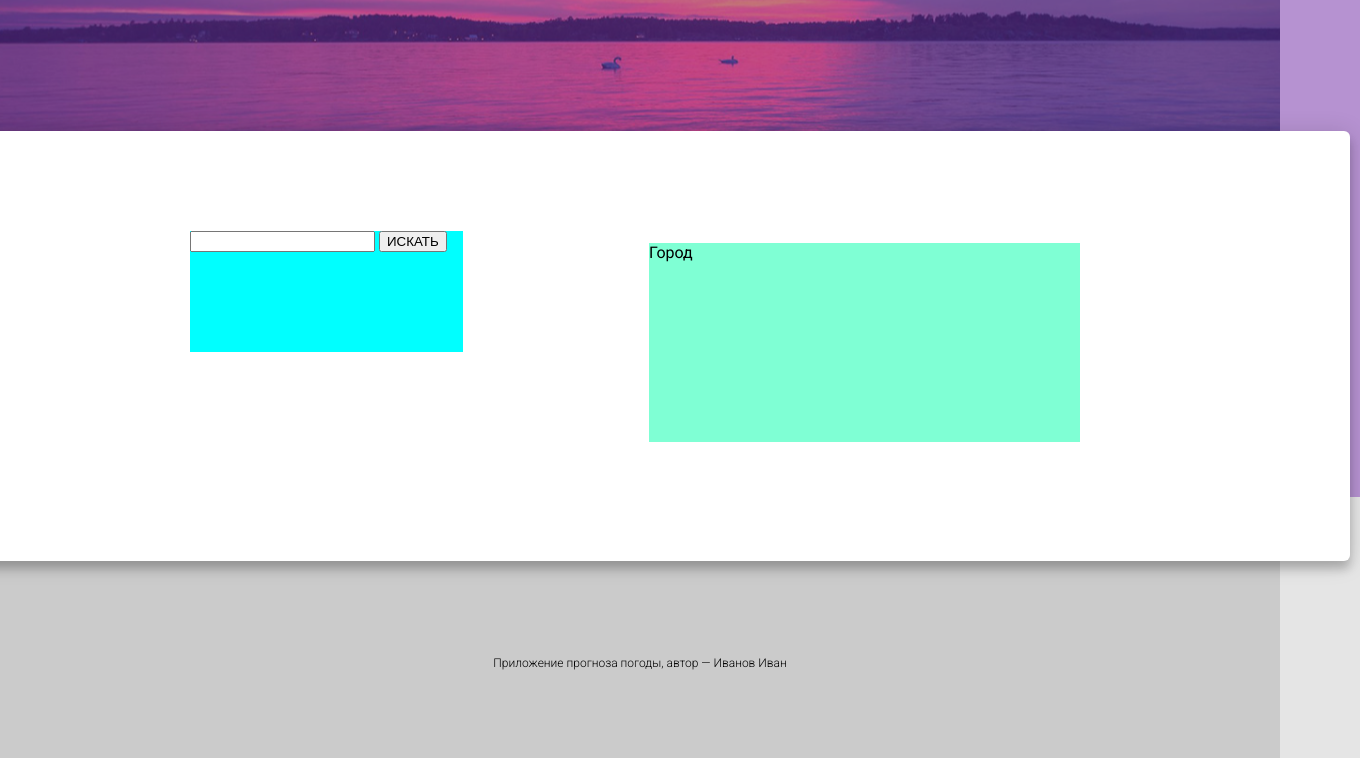
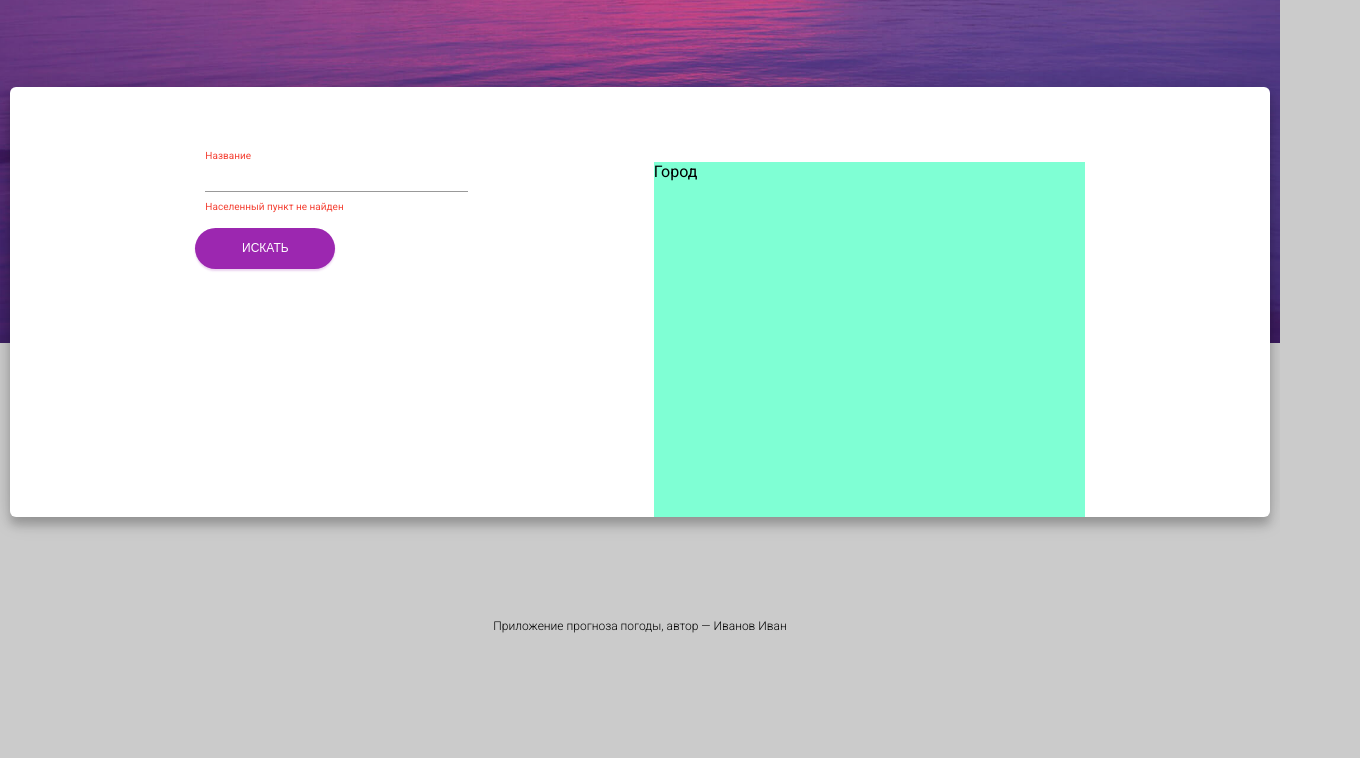
Before and after one commit to Khikrus/testApp, a plain HTML site: page index.html in a window 1280 px wide. Shown: the part 349-1107 px from the top of the page, 1360 px wide, since content can reach past the window. After the commit the page ends 1085 px from the top, so only its background shows below. Drawn offline with Linux system fonts and the light colour scheme.

Commit message:
Новая верстка

```diff
--- a/index.html
+++ b/index.html
@@ -8,21 +8,23 @@
 </head>
 <body>
     <header>
-        <div class="filter">
+        <div class="text">
             <h1>Прогноз погоды</h1>
             <p>Тренировочное приложение</p>
         </div>
-        <div class="bg2"></div>
-        <div class="bg">
-            <form class="formBox" action="">
-                <input type="text">
+    </header>
+    <div class="bg">
+        <form class="form-search" action="">
+
+                <div class="error-input">Название</div>
+                <div class="icon-error"></div>
+                <input type="search">
+                <div class="error-input">Населенный пункт не найден</div>
                 <input type="submit" value="ИСКАТЬ" class="button">
-            </form>
-            <div class="weather">
-                Город
-            </div>
-        </div>
-    </header>
+
+        </form>
+        <div class="form-city">Город</div>
+    </div>
     <footer>
         <div class="footer">
             <p>Приложение прогноза погоды, автор — Иванов Иван</p>
--- a/style.css
+++ b/style.css
@@ -1,101 +1,135 @@
 body {
-
+    padding: 0;
     margin: 0;
     font-family: 'Roboto', sans-serif;
-    background: #E5E5E5;
+    background-color: #CBCBCB;
+
+
+    display: flex;
+    flex-direction: column;
+    justify-content: center;
 }
 
 header {
-    display: flex;
-    justify-content: center;
+    background-image: url(img/bg2.jpg);
+    background-repeat: no-repeat;
+    background-size: cover;
+    background-position: center;
+
+    width: 100%;
 }
 
-.filter {
-    position: absolute;
-    width: 1440px;
-    height: 846.41px;
-
-    background: rgba(125, 46, 185, 0.45);
+.text {
+    text-align: center;
+    margin-top: 8%;
+    margin-bottom: 33%;
 }
 
 h1 {
-    margin-top: 150px;
-
-    font-style: normal;
-    font-weight: 700;
+    font-weight: bold;
     font-size: 64px;
-    line-height: 75px;
-    text-align: center;
-
     color: #FFFFFF;
 }
 
-.filter p {
-    margin-top: 90px;
-
-    font-style: normal;
-    font-weight: 300;
+.text p {
+    margin-top: 5%;
+    font-weight: normal;
     font-size: 24px;
-    line-height: 28px;
-    text-align: center;
-
     color: #FFFFFF;
 }
 
-.bg2 {
-    width: 1440px;
-    height: 846.41px;
-
-    background: url(img/bg2.png);
-    background-position: center;
-}
-
 .bg {
-    position: absolute;
-    top: 480px;
-    width: 1420px;
+    margin-top: -20%;
+    margin-left: 10px;
+    margin-right: 10px;
     height: 430px;
     background-color: #FFFFFF;
     box-shadow: 0px 2px 24px rgba(0, 0, 0, 0.14), 0px 8px 10px rgba(0, 0, 0, 0.2);
     border-radius: 6px;
+    display: flex;
+    justify-content: space-evenly;
 }
 
-.formBox {
-    position: absolute;
+.form-search {
+    margin-top: 5%;
     width: 273px;
-    height: 121px;
-    top: 100px;
-    left: 260px;
-
-    background-color: aqua;
 }
 
-.weather {
-    position: absolute;
+.error-input {
+    margin-left: 10px;
+
+    font-weight: normal;
+    font-size: 10px;
+
+    color: #F44336;
+}
+
+input[type="search"] {
+    width: 263px; /* Ширина поля */
+    box-sizing: border-box; /* Ширина не учитывает padding */
+
+    margin-top: 9px;
+    margin-left: 10px;
+    margin-bottom: 9px;
+    padding-bottom: 4px; /* Поля вокруг текста */
+
+    font-weight: 300;
+    font-size: 14px;
+
+    color: #555555;
+
+    outline:none;
+    border: none; /* Убираем рамку */
+    border-bottom: 1px solid #999999; /* Линия снизу */
+    background: transparent; /* Прозрачный фон */
+   }
+
+input[type="search"]::-webkit-search-cancel-button {
+    position:relative;
+
+    -webkit-appearance: none;
+    height: 24px;
+    width: 24px;
+    background: url(img/ICON.png);
+}
+
+input[type="submit"] {
+    width: 140px;
+    height: 41px;
+    margin-top: 16px;
+
+    font-weight: 300;
+    font-size: 12px;
+
+    color: #FFFFFF;
+
+    background: #9C27B0;
+    box-shadow: 0px 2px 2px rgba(156, 39, 176, 0.2);
+    border: none;
+    border-radius: 30px;
+}
+
+.form-city {
+    margin-top: 6%;
     width: 431px;
-    height: 199px;
-    top: 112px;
-    left: 719px;
-
     background-color: aquamarine;
 }
 
-footer {
-    display: flex;
-    justify-content: center;
-}
+@media (max-width: 800px) {
+    .bg {
+        flex-direction: column;
+        justify-content: flex-start;
+    }
 
-.footer {
-    width: 1440px;
-    height: 261px;
-
-    background: #CBCBCB;
-}
+    .form-search,
+    .form-city {
+      width: auto;
+    }
+  }
 
 .footer p {
-    margin-top: 159px;
+    margin: 8% auto;
     text-align: center;
-
     font-weight: 300;
     font-size: 12px;
     line-height: 14px;
```
Also changed, not shown: img/ICON.png (added), img/bg2.jpg (added), img/bg2.png (deleted).
